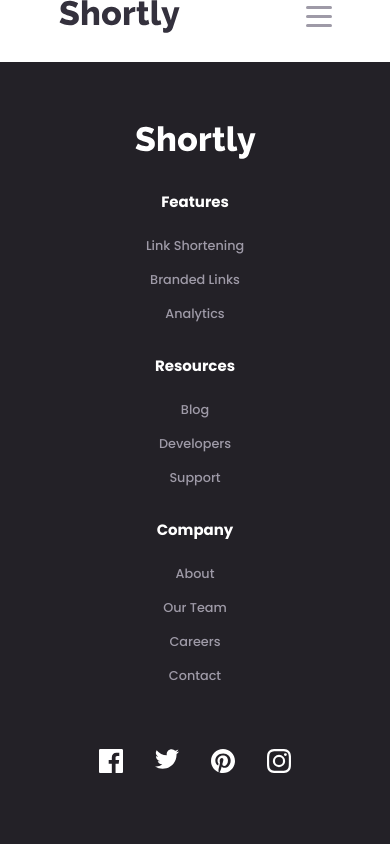
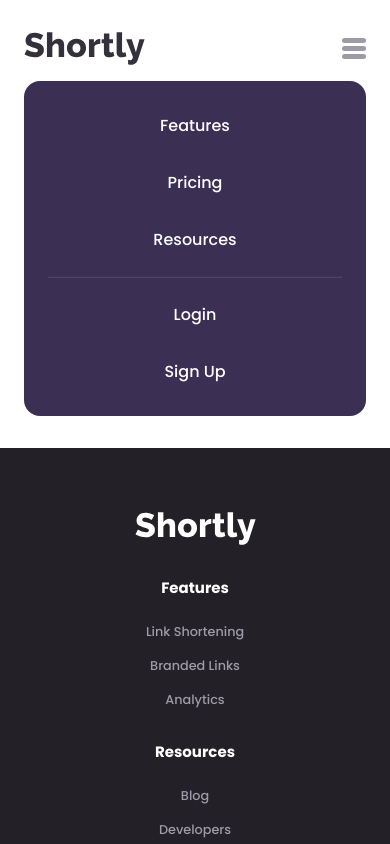
Before and after one commit to kirontoo/url-shortly, a React (Create React App) app: page / in a window 390 px wide. Shown: the top 844 px of the page. Built offline with nearby package versions, Linux system fonts and the light colour scheme.

Commit message:
Fix navbar styling on mobile

```diff
--- a/src/components/Navbar/Navbar.scss
+++ b/src/components/Navbar/Navbar.scss
@@ -2,182 +2,129 @@
 
 .navbar {
   @include flexbox();
-  @include flex-flow( row );
+  @include flex-flow( column );
   @include justify-content( space-between );
   @include align-items( space-between );
+  max-width: 100vw;
+  padding: 2rem 1.5rem;
+
+  @include media( ">=desktop" ) {
+    @include flex-flow( row );
+    @include align-items( center );
+    padding: 1rem;
     width: 70%;
     margin: 0 auto;
+  }
 
   ul, li {
     list-style: none;
   }
 
-  .navbar__logo-container {
+  .navbar__main {
     @include flexbox();
     @include flex-flow( row );
     @include justify-content( space-between );
     @include align-items( center );
-    width: 20%;
-
-    @include media( ">phone", "<=tablet" ) {
-      width: 100%;
   }
 
+  .navbar__logo-container {
+    width: 100%;
+    height: auto;
+  }
 
-    a.navbar__media-toggle {
-      display: none;
-
+  .navbar__media-toggle {
+    @include flexbox();
     @include flex-flow( column );
     @include justify-content( space-around );
 
-      height: 1.6em;
-      width: 1.6em;
+    height: 1.5rem;
+    width: 1.5rem;
 
     .bar {
-        height: 3px;
+      height: 0.3rem;
       width: 100%;
       background-color: $grayish-violet;
-        border-radius: 1em;
+      border-radius: 1rem;
     }
 
-      @include media( ">phone", "<=tablet" ) {
+    @include media( ">=desktop") {
+      display: none;
+    }
+  }
+
+  .navbar__logo {
+    height: auto;
+  }
+
+  .navbar__links-container,
+  .navbar__links {
+    text-align: center;
     @include flexbox();
+    @include flex-flow( column );
+    row-gap: 1rem;
+
+    @include media( ">=desktop") {
+      @include flex-flow( row );
+      width: 100%;
+      column-gap: 1rem;
+      padding: 0;
+    }
+  }
+
+  .navbar__link {
+    border-radius: 2rem;
+    padding: 0.5rem;
+    text-transform: capitalize;
+    a {
+      color: $white;
+      text-decoration: none;
+      @include media(">=desktop") {
+        color: $gray;
+        font-weight: bold;
+      }
+    }
+
+    &:hover {
+      background-color: $link-active;
+      a {
+        color: $white;
+      }
+    }
+
+    @include media(">=desktop") {
+      padding: 0.5rem 1rem;
+    }
+
+  }
+
+  .navbar__links {
+    &:last-child {
+      @include media(">=desktop") {
+        @include justify-content(flex-end);
       }
     }
   }
 
-  .navbar__logo {
-    margin-right: 2.5em;
-    height: auto;
-  }
-
-  .navbar__header, .navbar__footer, ul, li {
-    @include flexbox();
-    @include flex-flow( row );
-    @include align-items( center );
-
-    @include media( ">phone", "<=tablet" ) {
-      @include flex-flow( column );
+  .navbar__links-container {
+    background-color: $dark-violet;
+    border-radius: 1rem;
+    padding: 1.5rem;
+    margin: 0;
+    margin-top: 1rem;
+    @include media( ">=desktop" ) {
+      @include justify-content(space-between);
+      background-color: $white;
+      margin: 0;
     }
   }
 
   .navbar__separator {
-    // display: none;
-
-    @include media( ">phone", "<=tablet" ) {
-      width: 100%;
+    color: $grayish-violet;
+    background-color: $grayish-violet;
+    border-color: $grayish-violet;
     opacity: 0.2;
-    }
-  }
-
-  .navbar__header {
-    width: 30%;
-
-    @include media( ">phone", "<=tablet" ) {
-      width: 100%;
-    }
-  }
-
-  .navbar__links {
-    @include justify-content( space-between );
-    width: 60%;
-  }
-
-  .navbar__account-links {
-    @include justify-content( space-between );
-
-    white-space: nowrap;
-    white-space: -moz-pre-wrap; /* Firefox */
-    white-space: -o-pre-wrap; /* Opera */
-    white-space: pre-wrap; /* Chrome */
-    word-wrap: break-word; /* IE */
-  }
-
-  .navbar__links, .navbar__account-links {
-    font-size: 0.8em
-  }
-
-  li {
-    padding: 1em 0;
-
-    a {
-      text-decoration: none;
-      color: $secondary-text;
-
-      &:hover {
-        font-weight: bold;
+      @include media(">=desktop") {
+        display: none;
       }
   }
 }
-
-  .navbar__link {
-    margin: 0 1em;
-
-    &:hover {
-      a {
-        color: $primary-text;
-      }
-    }
-  }
-
-  .navbar__account-link {
-    padding: 0.5em 1em;
-    margin-left: 1em;
-
-    &:hover {
-      border-radius: 3em;
-      background: $btn-inactive;
-
-      a {
-        color: #fff;
-        font-weight: bold;
-      }
-    }
-
-    @include media( ">phone", "<=tablet" ) {
-      margin: 0.5em 0;
-      width: 100%;
-    }
-  }
-
-  .navbar__links-container {
-    @include flexbox();
-    @include flex-flow( row );
-    @include justify-content( space-between );
-    width: 80%;
-
-    @include media( ">phone", "<=tablet" ) {
-      @include flex-flow( column );
-      @include justify-content( center );
-      @include align-items( center );
-      @include align-self( center );
-
-      background: $dark-violet;
-      border-radius: 1em;
-      padding: 1em;
-      margin-top: 1em;
-
-      a {
-        font-size: 1.3em;
-        color: #fff;
-        font-weight: bold;
-        text-align: center;
-      }
-
-      .navbar__separator {
-        display: none;
-        @include media( ">phone", "<=tablet" ){
-          height: 1px;
-          background: $grayish-violet;
-          width: 100%;
-          margin: 0.5em 0;
-        }
-      }
-    }
-  }
-
-  @include media( ">phone", "<=tablet" ) {
-    // display: none;
-    @include flex-flow( column );
-  }
-}
--- a/src/components/Navbar/Navbar.tsx
+++ b/src/components/Navbar/Navbar.tsx
@@ -3,7 +3,7 @@ import './Navbar.scss';
 import  logo from 'logo.svg';
 
 export function Navbar() {
-  let [ navbarToggled, setNavbarToggled ] = useState< boolean >( true );
+  let [ navbarToggled, setNavbarToggled ] = useState<boolean>( true );
 
   useEffect( () => {
     // check if user is viewing on a mobile device
@@ -22,32 +22,29 @@ export function Navbar() {
   return (
     <nav className="navbar">
 
-      <div className="navbar__logo-container">
+      <div className="navbar__main">
         <img src={ logo } alt="" className="navbar__logo"/>
 
-        <a onClick={ toggleNavbar } href="#" className="navbar__media-toggle">
+        <a href="#" className="navbar__media-toggle">
           <span className="bar"></span>
           <span className="bar"></span>
           <span className="bar"></span>
         </a>
       </div>
 
-      <div style={{ display: navbarToggled ? 'flex' : 'none' }}  className="navbar__links-container">
-        <div className="navbar__header">
-          <ul className="navbar__links">
-            <li className="navbar__link"><a href="#">Features</a></li>
-            <li className="navbar__link"><a href="#">Pricing</a></li>
-            <li className="navbar__link"><a href="#">Resources</a></li>
-          </ul>
-        </div>
+      <div className="navbar__links-container">
+        <ul className="navbar__links navbar__header">
+          <li className="navbar__link"><a href="#">Features</a></li>
+          <li className="navbar__link"><a href="#">Pricing</a></li>
+          <li className="navbar__link"><a href="#">Resources</a></li>
+        </ul>
 
-        <span className="navbar__separator"></span>
-        <div className="navbar__footer">
-          <ul className="navbar__account-links">
-            <li className="navbar__account-link"><a href="#">Login</a></li>
-            <li className="navbar__account-link"><a href="#">Sign up</a></li>
-          </ul>
-        </div>
+        <hr className="navbar__separator"/>
+
+        <ul className="navbar__links navbar__footer">
+          <li className="navbar__link"><a href="#">Login</a></li>
+          <li className="navbar__link"><a href="#">Sign up</a></li>
+        </ul>
       </div>
 
     </nav>
--- a/src/index.scss
+++ b/src/index.scss
@@ -6,7 +6,7 @@ body {
   font-family: 'Poppins', sans-serif;
   color: $primary-text;
   min-height: 100vh;
-  max-width: 100vw;
+  width: 100%;
   @include flexbox();
   @include flex-flow( column );
 }
```
Lines whose indentation alone changed are shown as unchanged.
